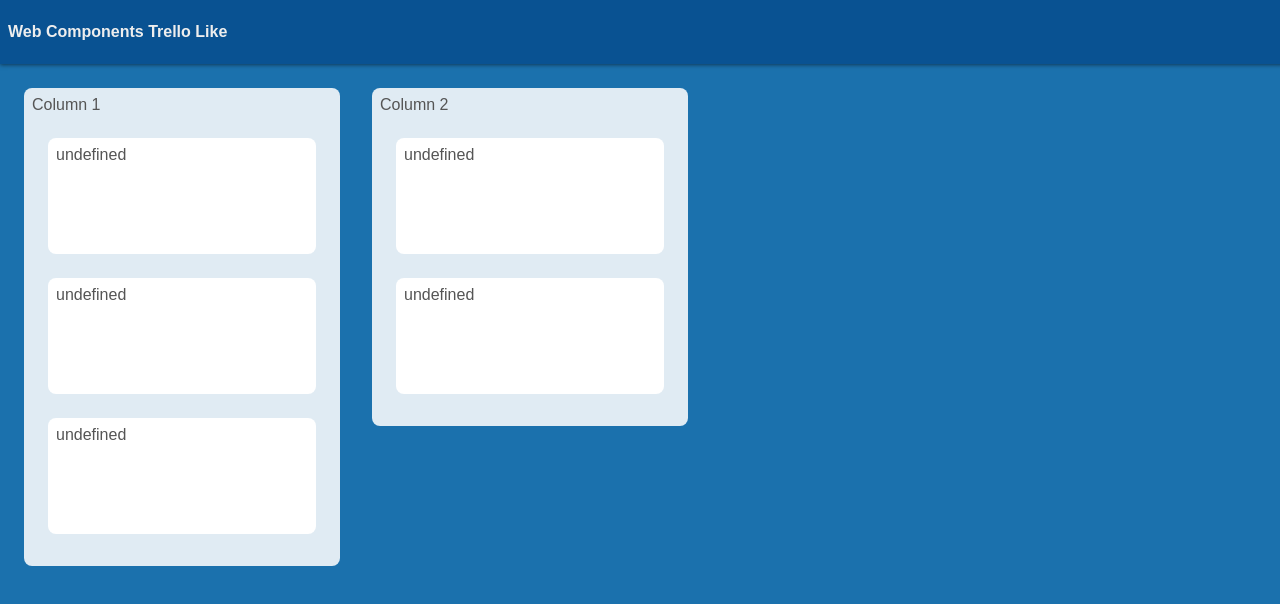
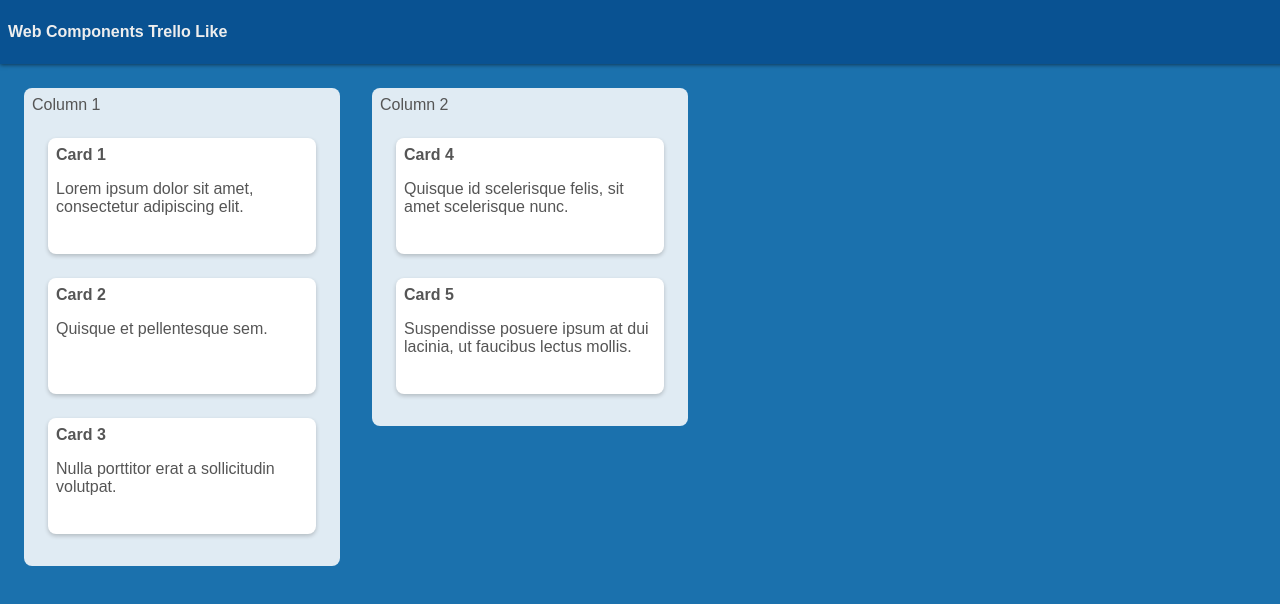
Before and after one commit to tuxrace/web-components-trello, a website built with webpack: page public/index.html in a window 1280 px wide. Built offline with nearby package versions, Linux system fonts and the light colour scheme; data requests are answered from the project's data file.

Commit message:
feat: Add title and description for Cards

```diff
--- a/src/components/wc-card.js
+++ b/src/components/wc-card.js
@@ -1,10 +1,15 @@
 class Card extends HTMLElement {
+  set data(data){
+    this.info = data
+  }
   connectedCallback() {
-    this.info = this.getAttribute('title');
     this.title = this.info.title;
+    this.description = this.info.description;
+
     this.innerHTML = `
         <div class="card">
-          ${this.title}
+          <strong>${this.title}</strong>
+          <p>${this.description}</p>
         </div>
       `;
   }
--- a/src/components/wc-column.js
+++ b/src/components/wc-column.js
@@ -27,7 +27,7 @@ class Column extends HTMLElement {
     console.log(this.cards)
     this.cards.forEach(card => {
       const el = document.createElement('wc-card');
-      el.title = card.title
+      el.data = card
       col.appendChild(el)
     })
 
--- a/src/index.css
+++ b/src/index.css
@@ -44,4 +44,5 @@ html, body {
     border-radius: 8px;
     padding: 8px;
     color: #555;
+    box-shadow: 0 2px 4px rgba(0,0,0,0.2);
 }
```
